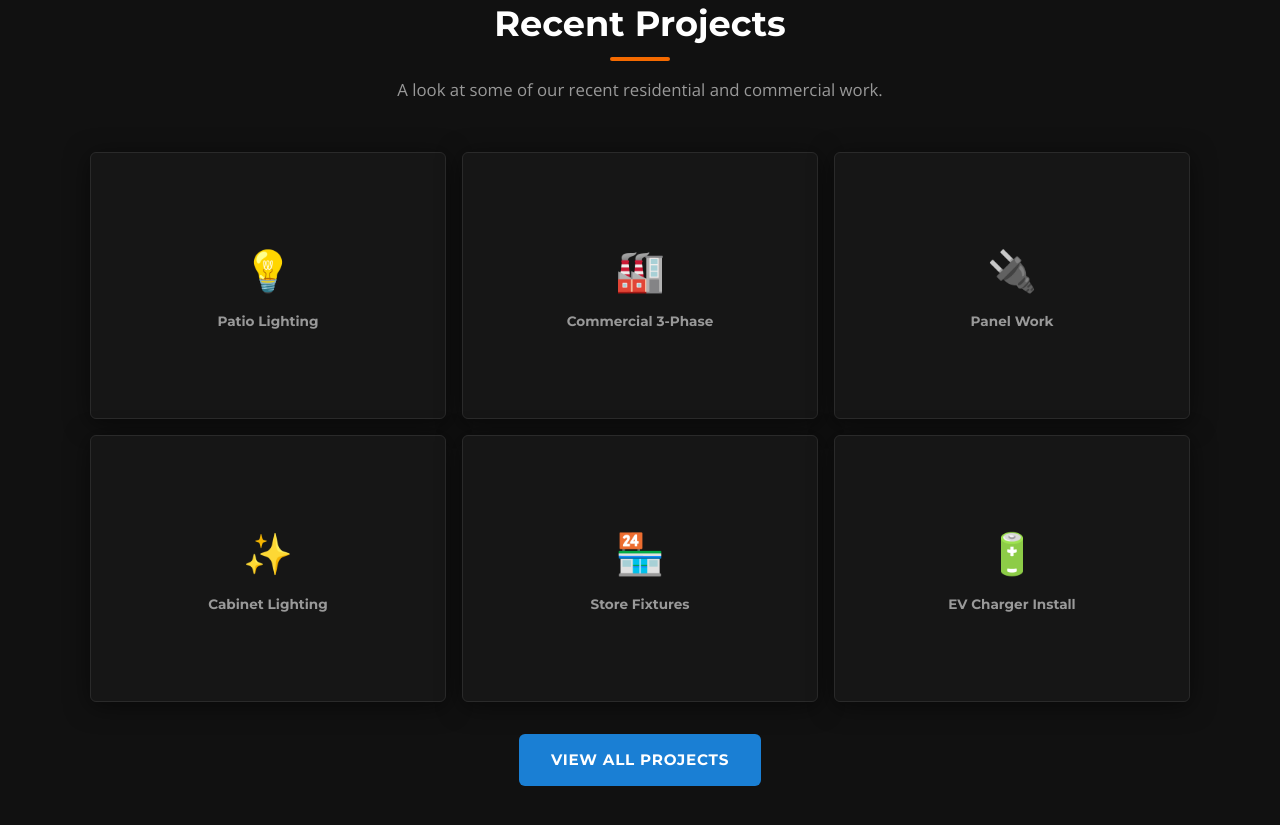
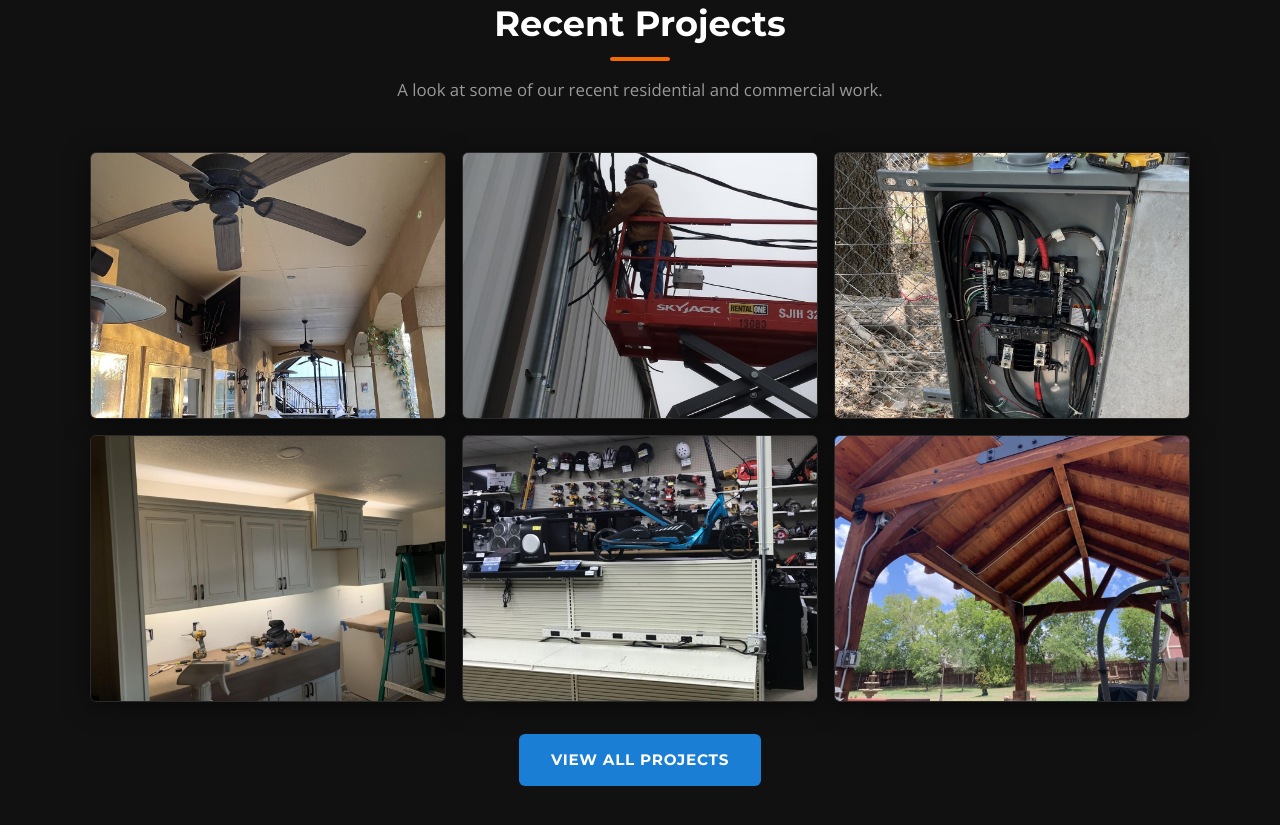
Before and after one commit to Jgonzales0688/jm-electrical, a plain HTML site: page index.html in a window 1280 px wide. Shown: the part 3777-4602 px from the top of the page. Drawn offline with nearby package versions, Linux system fonts and the light colour scheme.

Commit message:
fix: resolve all 404s — replace placeholder images and add favicon
Swapped project1-6.jpg placeholder filenames for real asset photos on homepage.
Added favicon.svg (orange lightning bolt on dark bg) linked across all pages.

```diff
--- a/index.html
+++ b/index.html
@@ -88,6 +88,7 @@
   <link rel="preconnect" href="https://fonts.googleapis.com" />
   <link rel="preconnect" href="https://fonts.gstatic.com" crossorigin />
   <link href="https://fonts.googleapis.com/css2?family=Montserrat:wght@700;800&family=Open+Sans:wght@400;600&display=swap" rel="stylesheet" />
+  <link rel="icon" href="favicon.svg" type="image/svg+xml" />
   <link rel="stylesheet" href="css/style.css" />
 </head>
 <body>
@@ -319,34 +320,28 @@
       <p class="section-subtitle">A look at some of our recent residential and commercial work.</p>
       <div class="projects-grid">
         <div class="project-card">
-          <img src="assets/project1.jpg" alt="Patio lighting project" onerror="this.style.display='none';this.nextElementSibling.style.display='flex';" />
-          <div class="project-placeholder" style="display:none;"><span>💡</span>Patio Lighting</div>
+          <img src="assets/patio-fan-installatino.jpg" alt="Patio fan and lighting installation San Antonio TX" loading="lazy" />
           <div class="overlay"><span>Patio Lighting</span></div>
         </div>
         <div class="project-card">
-          <img src="assets/project2.jpg" alt="Commercial 3-phase service" onerror="this.style.display='none';this.nextElementSibling.style.display='flex';" />
-          <div class="project-placeholder" style="display:none;"><span>🏭</span>Commercial 3-Phase</div>
+          <img src="assets/commercial-3-phase-service.jpg" alt="Commercial 3-phase electrical service San Antonio TX" loading="lazy" />
           <div class="overlay"><span>Commercial 3-Phase Service</span></div>
         </div>
         <div class="project-card">
-          <img src="assets/project3.jpg" alt="Panel work" onerror="this.style.display='none';this.nextElementSibling.style.display='flex';" />
-          <div class="project-placeholder" style="display:none;"><span>🔌</span>Panel Work</div>
-          <div class="overlay"><span>Panel Work</span></div>
+          <img src="assets/200-amp-main-service-panel-replacement.jpg" alt="200 amp main service panel replacement San Antonio TX" loading="lazy" />
+          <div class="overlay"><span>Panel Replacement</span></div>
         </div>
         <div class="project-card">
-          <img src="assets/project4.jpg" alt="Cabinet lighting" onerror="this.style.display='none';this.nextElementSibling.style.display='flex';" />
-          <div class="project-placeholder" style="display:none;"><span>✨</span>Cabinet Lighting</div>
+          <img src="assets/under-cabinet-lighing.jpg" alt="Under cabinet lighting installation San Antonio TX" loading="lazy" />
           <div class="overlay"><span>Cabinet Lighting</span></div>
         </div>
         <div class="project-card">
-          <img src="assets/project5.jpg" alt="Store fixtures" onerror="this.style.display='none';this.nextElementSibling.style.display='flex';" />
-          <div class="project-placeholder" style="display:none;"><span>🏪</span>Store Fixtures</div>
-          <div class="overlay"><span>Store Fixtures</span></div>
+          <img src="assets/commercial-lighting.jpg" alt="Commercial lighting installation San Antonio TX" loading="lazy" />
+          <div class="overlay"><span>Commercial Lighting</span></div>
         </div>
         <div class="project-card">
-          <img src="assets/project6.jpg" alt="EV charger installation" onerror="this.style.display='none';this.nextElementSibling.style.display='flex';" />
-          <div class="project-placeholder" style="display:none;"><span>🔋</span>EV Charger Install</div>
-          <div class="overlay"><span>EV Charger Installation</span></div>
+          <img src="assets/gazebo-outlet-and-fan-installation.jpg" alt="Gazebo outlet and fan installation San Antonio TX" loading="lazy" />
+          <div class="overlay"><span>Gazebo Outlet &amp; Fan</span></div>
         </div>
       </div>
       <div class="projects-cta">
```
Also changed, not shown: about.html (+1 -0 lines), contact.html (+1 -0 lines), projects.html (+1 -0 lines), reviews.html (+1 -0 lines), services.html (+1 -0 lines), thank-you.html (+1 -0 lines), veterans.html (+1 -0 lines), favicon.svg (added).
